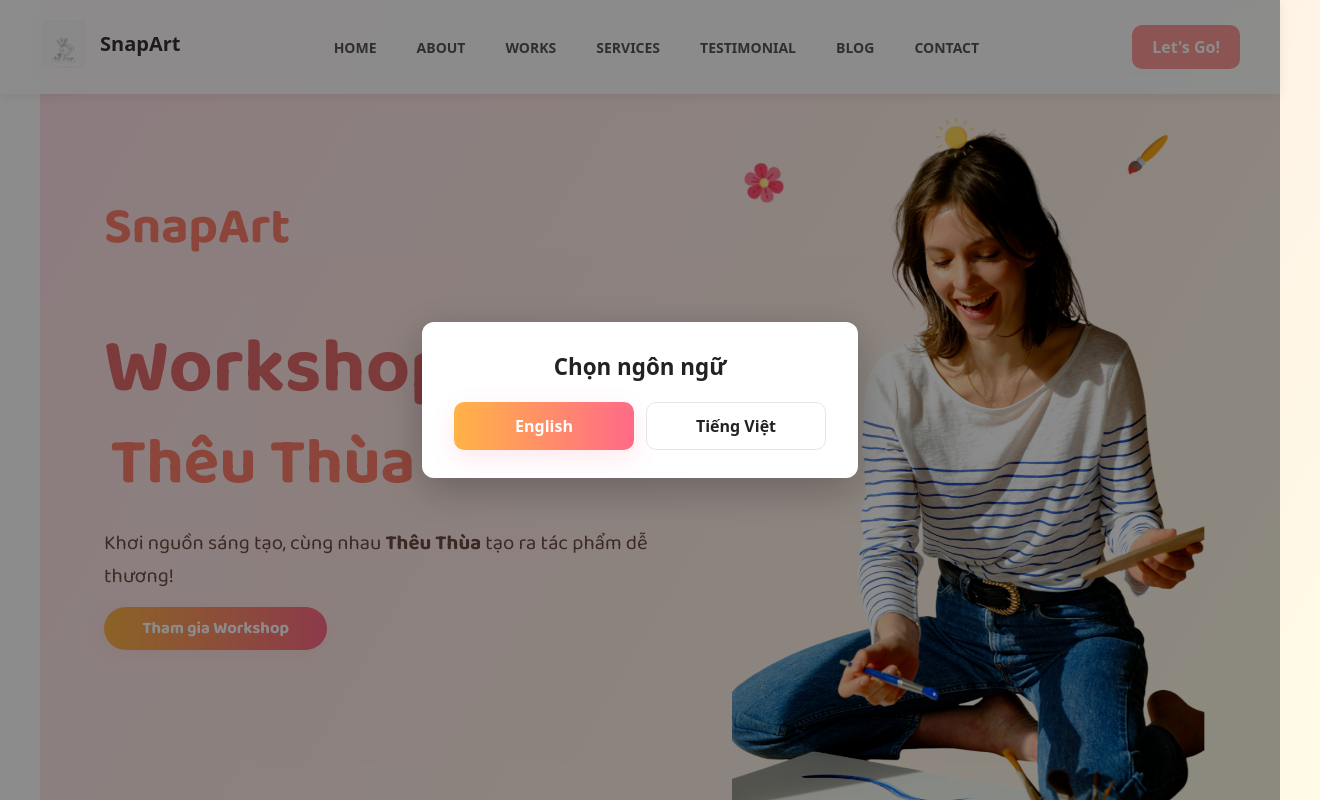
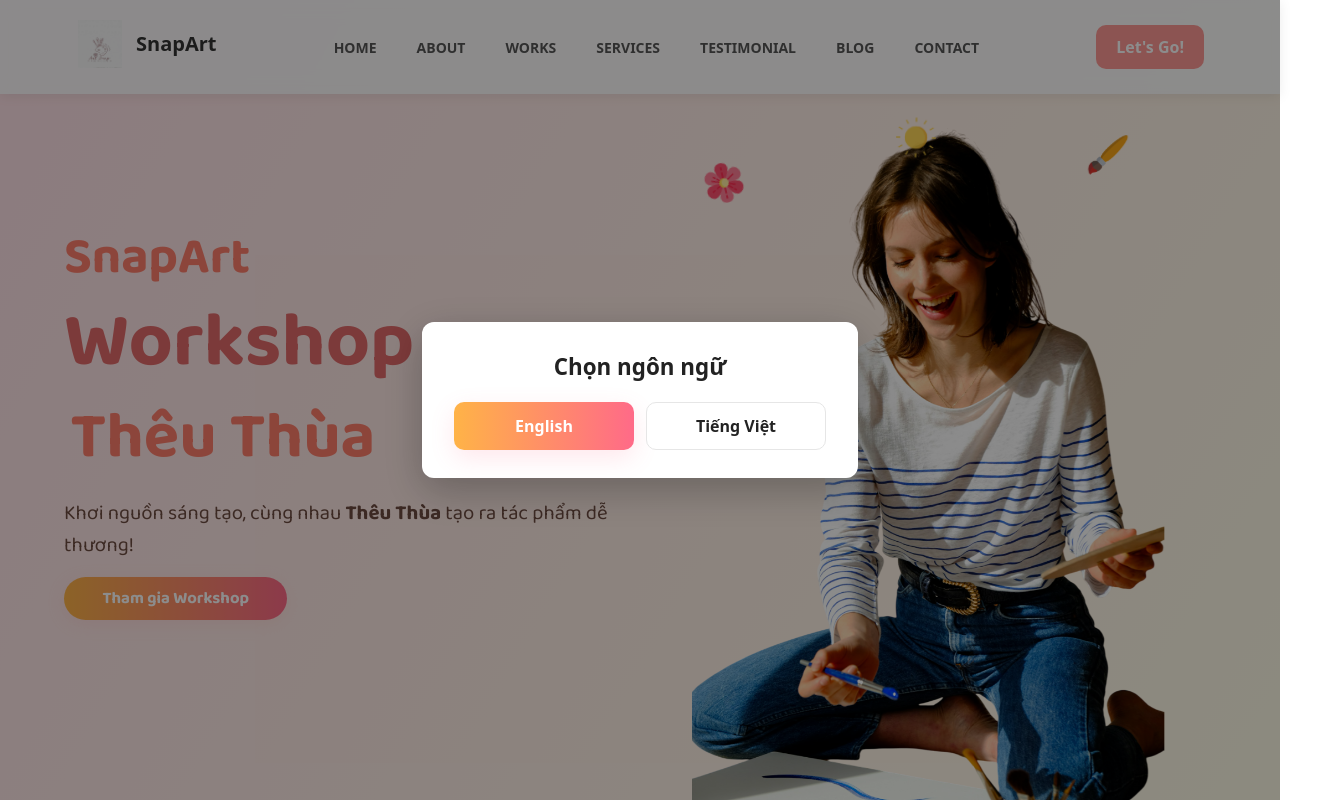
Before and after one commit to TrungTienns/SnapArt, a React (Vite) app: page / in a window 1280 px wide. Shown: the top 800 px of the page, 1320 px wide, since content can reach past the window. Built offline with nearby package versions, Linux system fonts and the light colour scheme.

Commit message:
fix overlay

```diff
--- a/src/App.scss
+++ b/src/App.scss
@@ -1,4 +1,4 @@
-/* Đảm bảo root flex column, footer luôn cuối */
+
 .app {
   display: flex;
   flex-direction: column;
@@ -6,5 +6,5 @@
 }
 
 .main-content {
-  flex: 1; /* chiếm phần còn lại để đẩy footer xuống */
+  flex: 1;
 }
--- a/src/index.scss
+++ b/src/index.scss
@@ -1,24 +1,29 @@
-/* Toàn cục (global) */
-:root {
+/* ===== Import Font ===== */
+@import url('https://fonts.googleapis.com/css2?family=Baloo+2:wght@400;700;900&display=swap');
+
+*,
+*::before,
+*::after {
+  box-sizing: border-box;
+  margin: 0;
+  padding: 0;
+}
+
+html,
+body {
+  width: 100%;
+  height: 100%;
+  overflow-x: hidden;
   font-family: system-ui, Avenir, Helvetica, Arial, sans-serif;
   line-height: 1.5;
   font-weight: 400;
-  color-scheme: light dark;
-  color: #213547; /* màu chữ mặc định */
-  background-color: #ffffff; /* màu nền mặc định */
-  font-synthesis: none;
+  color: #213547;
+  background-color: #ffffff;
   text-rendering: optimizeLegibility;
   -webkit-font-smoothing: antialiased;
   -moz-osx-font-smoothing: grayscale;
+  font-synthesis: none;
 }
-
-body {
-  margin: 0;
-  min-width: 320px;
-  min-height: 100vh;
-  background: #ffffff; /* không ghi đè Banner */
-}
-
 h1 {
   font-size: 3.2em;
   line-height: 1.1;
@@ -27,12 +32,15 @@ h1 {
 a {
   font-weight: 500;
   color: #646cff;
-  text-decoration: inherit;
+  text-decoration: none;
+  transition: color 0.2s ease;
 }
+
 a:hover {
   color: #535bf2;
 }
 
+/* ===== Buttons ===== */
 button {
   border-radius: 8px;
   border: 1px solid transparent;
@@ -41,40 +49,74 @@ button {
   font-weight: 500;
   font-family: inherit;
   background-color: #1a1a1a;
+  color: #fff;
   cursor: pointer;
-  transition: border-color 0.25s;
+  transition: border-color 0.25s, background-color 0.25s;
 }
+
 button:hover {
   border-color: #646cff;
 }
+
 button:focus,
 button:focus-visible {
   outline: 4px auto -webkit-focus-ring-color;
 }
 
-/* Light mode overrides */
 @media (prefers-color-scheme: light) {
   :root {
     color: #213547;
     background-color: #ffffff;
   }
+
   a:hover {
     color: #747bff;
   }
+
   button {
     background-color: #f9f9f9;
+    color: #213547;
   }
 }
 
-/* ===== Banner overrides ===== */
 .hero-artworkshop {
-  background: linear-gradient(120deg, #ffe0e6 0%, #fffbe6 100%); /* chắc chắn ghi đè background */
+  background: linear-gradient(120deg, #ffe0e6 0%, #fffbe6 100%);
+  overflow-x: hidden;
 }
 
+.hero-artworkshop.fullscreen {
+  width: 100%; /* ✅ Thay vì 100vw để tránh tràn ngang */
+  height: 100vh;
+  display: flex;
+  align-items: center;
+  justify-content: space-between;
+  padding: 5vh 0 0 0;
+  margin: 0;
+  box-sizing: border-box;
+  overflow: hidden;
+  font-family: 'Baloo 2', cursive;
+}
+
+/* ===== Banner Button Overrides ===== */
 .hero-artworkshop-btn {
-  background: linear-gradient(90deg, #ffb347 0%, #ff6a88 100%); /* ghi đè button */
+  background: linear-gradient(90deg, #ffb347 0%, #ff6a88 100%);
   color: #fff;
+  text-decoration: none;
+  transition: all 0.25s ease;
 }
+
 .hero-artworkshop-btn:hover {
   background: linear-gradient(90deg, #ff6a88 0%, #ffb347 100%);
+  transform: translateY(-2px) scale(1.03);
 }
+
+
+.text-center {
+  text-align: center;
+}
+
+.fullscreen {
+  width: 100%;
+  height: 100vh;
+  overflow: hidden;
+}
--- a/src/pages/HomePage/HomePage.jsx
+++ b/src/pages/HomePage/HomePage.jsx
@@ -8,9 +8,7 @@ function HomePage() {
   return (
     <div className="homepage">
       <Header />
-      <div className="page-container">
-        <Banner />
-      </div>
+      <Banner />
       <Footer />
     </div>
   );
--- a/src/pages/HomePage/HomePage.scss
+++ b/src/pages/HomePage/HomePage.scss
@@ -1,15 +1,10 @@
 /* Style cho HomePage */
-
-
 .homepage {
   padding: 0;
   margin: 0;
 }
-.page-container {
-  max-width: 1200px;
-  margin: 0 auto;
-  padding: 0 24px;
-}
+
+/* Nếu bạn muốn Banner chiếm full width, không cần giới hạn */
 .homepage .welcome-section {
   text-align: center;
   padding: 100px 20px;
```
Also changed, not shown: src/components/Header/Header.jsx (deleted, +0 -82 lines).
